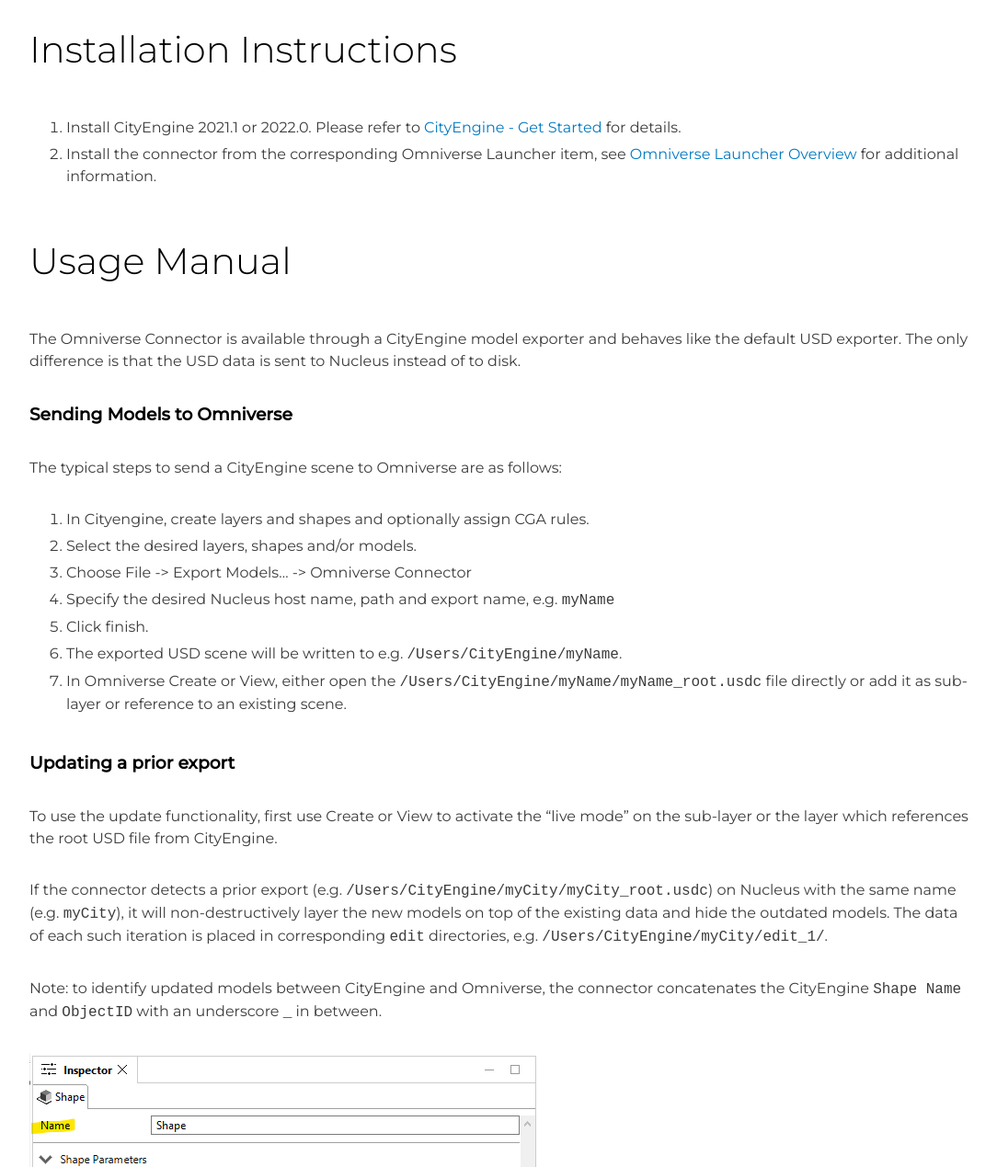
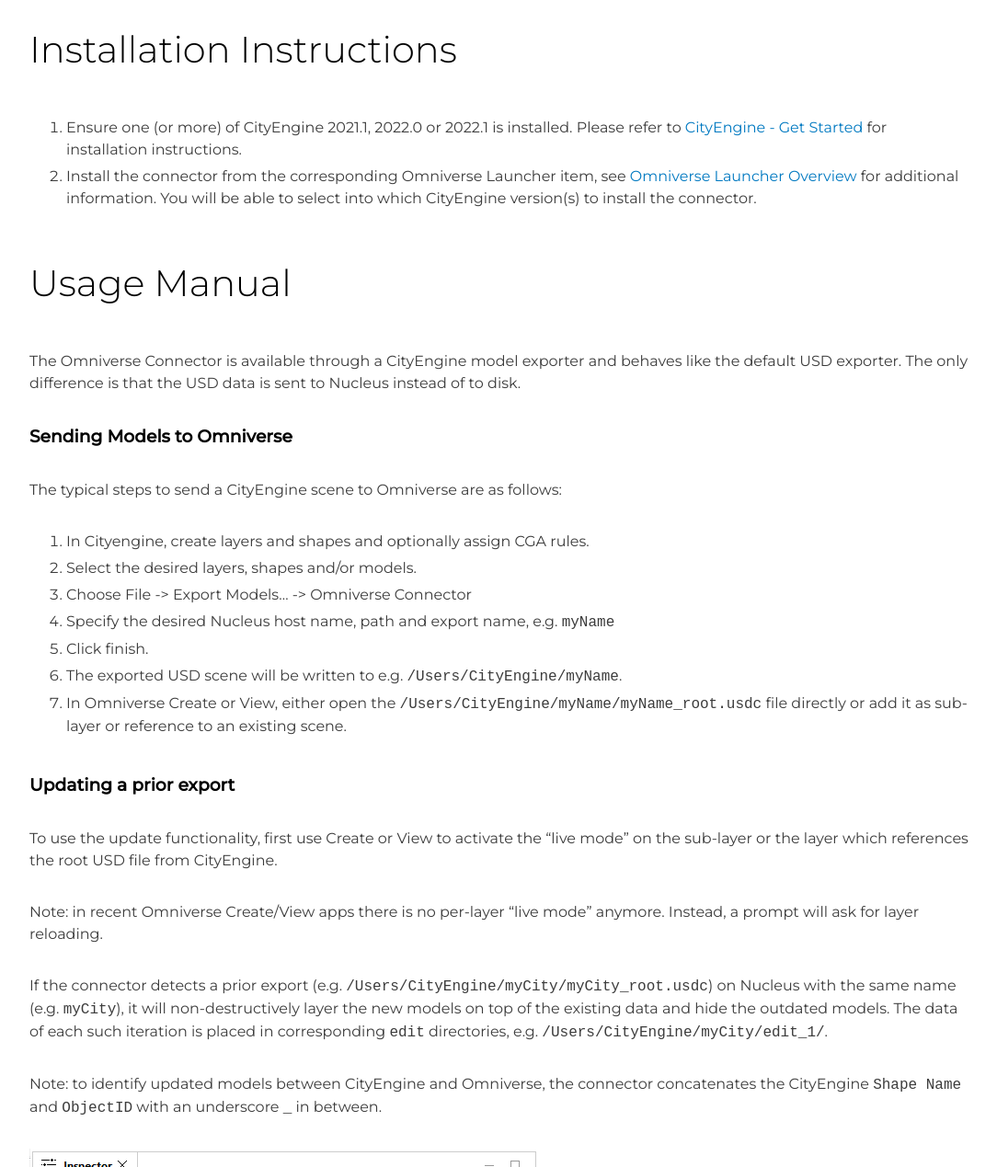
Before and after one commit to Esri/cityengine, a Jekyll site: the page built from documentation/omniverse/index.md, in a window 1280 px wide and 1400 px high, scrolled down 1846 px, cut to the strip 131-1400 px from the top of the window. Shown: the whole strip at 92% size, without its empty margins (96-1180 px from the left). Built offline with Jekyll 4.4.1, drawn with Linux system fonts in a browser that asks for light colours; some of the changed text lies outside the part shown.

Commit message:
Omniverse Docs: Adding support for CE 2022.1
Also adding note regading live mode changes.

```diff
--- a/documentation/omniverse/index.md
+++ b/documentation/omniverse/index.md
@@ -16,8 +16,8 @@
 
 ## Installation Instructions
 
-1. Install CityEngine 2021.1 or 2022.0. Please refer to [CityEngine - Get Started](https://doc.arcgis.com/en/cityengine/2022.0/get-started/cityengine-get-started.htm) for details.
-1. Install the connector from the corresponding Omniverse Launcher item, see [Omniverse Launcher Overview](https://docs.omniverse.nvidia.com/prod_launcher/prod_launcher/overview.html) for additional information.
+1. Ensure one (or more) of CityEngine 2021.1, 2022.0 or 2022.1 is installed. Please refer to [CityEngine - Get Started](https://doc.arcgis.com/en/cityengine/2022.0/get-started/cityengine-get-started.htm) for installation instructions.
+1. Install the connector from the corresponding Omniverse Launcher item, see [Omniverse Launcher Overview](https://docs.omniverse.nvidia.com/prod_launcher/prod_launcher/overview.html) for additional information. You will be able to select into which CityEngine version(s) to install the connector.
 
 ## Usage Manual
 
@@ -38,6 +38,8 @@
 ### Updating a prior export
 
 To use the update functionality, first use Create or View to activate the "live mode" on the sub-layer or the layer which references the root USD file from CityEngine.
+
+Note: in recent Omniverse Create/View apps there is no per-layer "live mode" anymore. Instead, a prompt will ask for layer reloading.
 
 If the connector detects a prior export (e.g. `/Users/CityEngine/myCity/myCity_root.usdc`) on Nucleus with the same name (e.g. `myCity`), it will non-destructively layer the new models on top of the existing data and hide the outdated models. The data of each such iteration is placed in corresponding `edit` directories, e.g. `/Users/CityEngine/myCity/edit_1/`.
 
@@ -67,6 +69,10 @@
 Please also refer to the model export section in the [CityEngine Manual](https://doc.arcgis.com/en/cityengine/2022.0/help/help-export-models-overview.htm).
 
 ## Release Notes
+
+### Version 1.0.2 (2023-03-11)
+
+* New: Added support for CityEngine 2022.1.
 
 ### Version 1.0.1 (2022-10-19)
 
```
